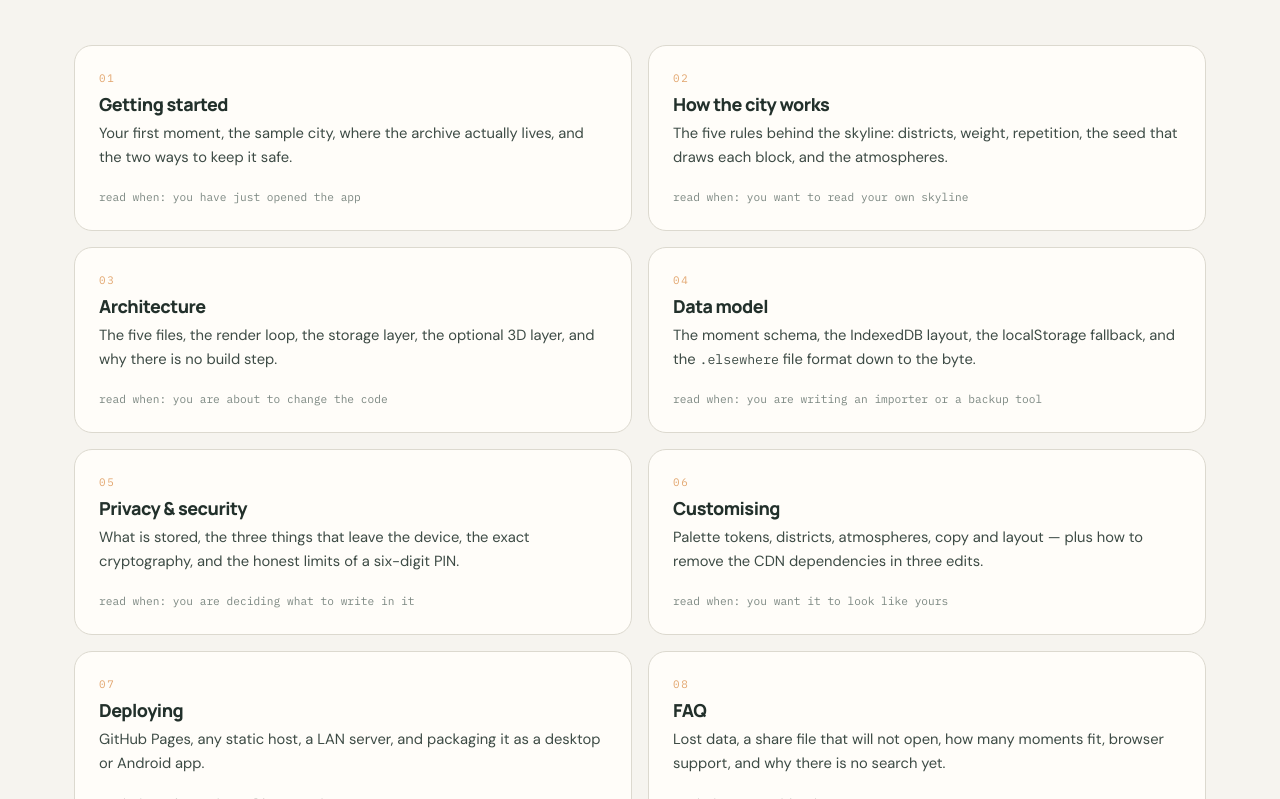
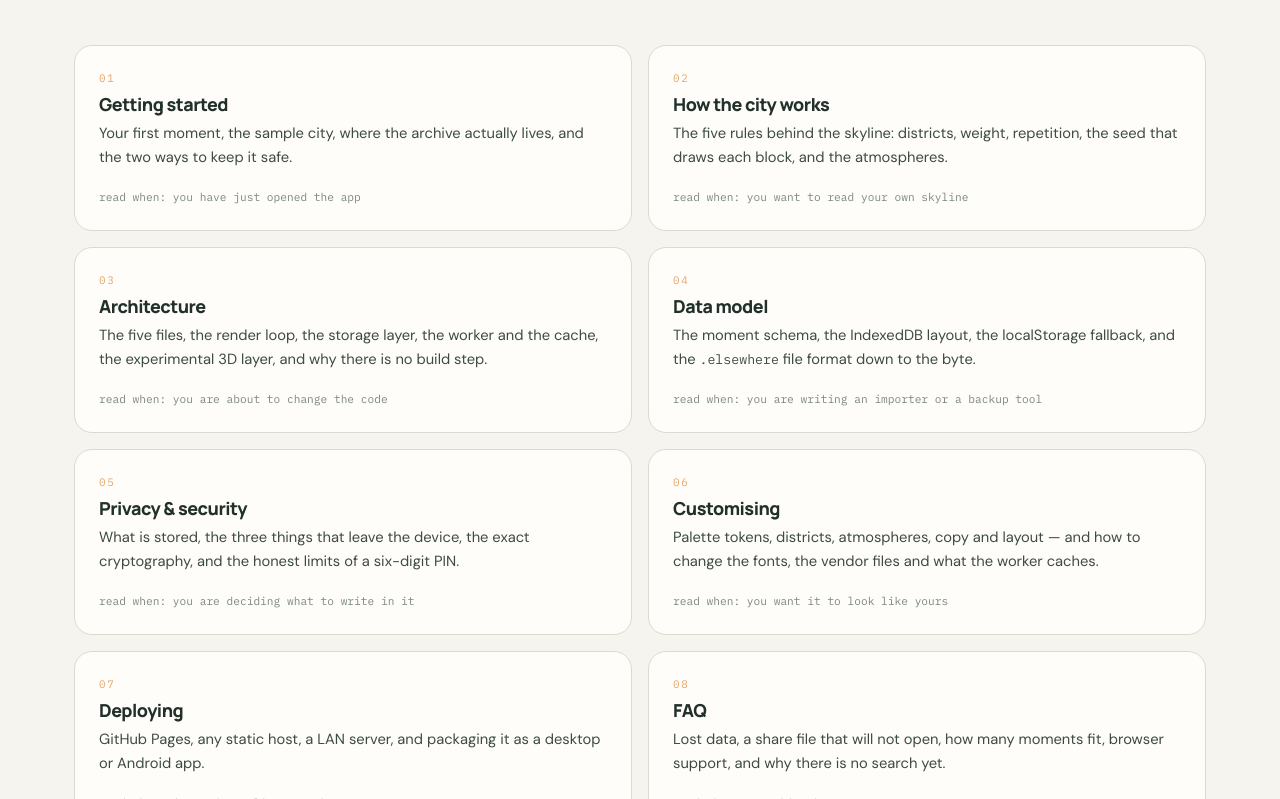
Before and after one commit to drsamonline/Cobble, a plain HTML site: page docs/index.html in a window 1280 px wide. Shown: the part 301-1100 px from the top of the page. Drawn offline with Linux system fonts and the light colour scheme.

Commit message:
docs: the docs hub describes what the app actually does now

```diff
--- a/docs/index.html
+++ b/docs/index.html
@@ -80,7 +80,7 @@
     <a class="doc-card" href="https://github.com/drsamonline/elsewhere/blob/main/docs/architecture.md">
       <span class="doc-num">03</span>
       <h2>Architecture</h2>
-      <p>The five files, the render loop, the storage layer, the optional 3D layer, and why there is no build step.</p>
+      <p>The five files, the render loop, the storage layer, the worker and the cache, the experimental 3D layer, and why there is no build step.</p>
       <span class="doc-when">read when: you are about to change the code</span>
     </a>
     <a class="doc-card" href="https://github.com/drsamonline/elsewhere/blob/main/docs/data-model.md">
@@ -98,7 +98,7 @@
     <a class="doc-card" href="https://github.com/drsamonline/elsewhere/blob/main/docs/customising.md">
       <span class="doc-num">06</span>
       <h2>Customising</h2>
-      <p>Palette tokens, districts, atmospheres, copy and layout — plus how to remove the CDN dependencies in three edits.</p>
+      <p>Palette tokens, districts, atmospheres, copy and layout — and how to change the fonts, the vendor files and what the worker caches.</p>
       <span class="doc-when">read when: you want it to look like yours</span>
     </a>
     <a class="doc-card" href="https://github.com/drsamonline/elsewhere/blob/main/docs/deploying.md">
```
